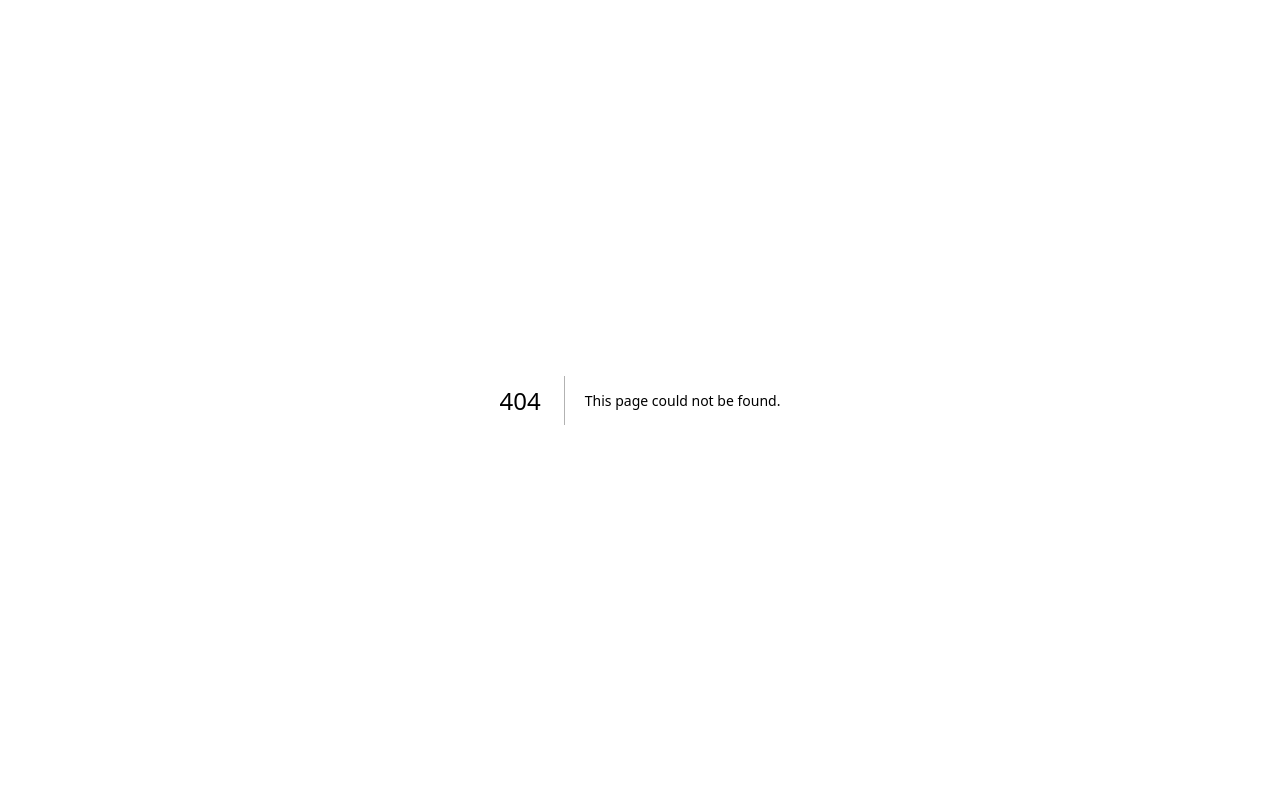
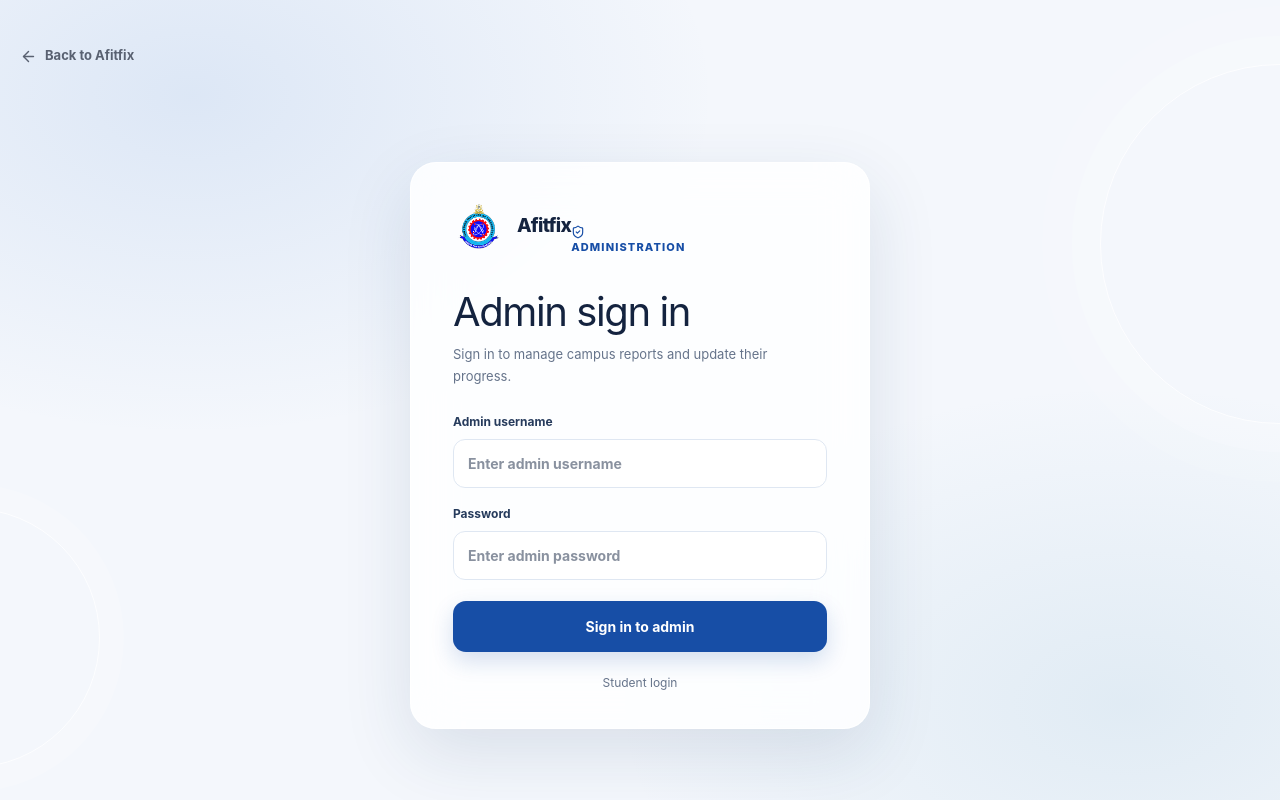
Before and after one commit to fawazfff/Afitfix, a Next.js app: page /admin/login in a window 1280 px wide. Before the commit this address had no page. Built offline with nearby package versions, Linux system fonts and the light colour scheme.

Commit message:
Add dedicated admin login page

```diff
--- /dev/null
+++ b/src/app/admin/login/page.tsx
@@ -0,0 +1,63 @@
+"use client";
+
+import { FormEvent, useState } from "react";
+import Link from "next/link";
+import { useRouter, useSearchParams } from "next/navigation";
+import { ArrowLeft, LoaderCircle, ShieldCheck } from "lucide-react";
+
+export default function AdminLoginPage() {
+  const router = useRouter();
+  const searchParams = useSearchParams();
+  const [username, setUsername] = useState("");
+  const [password, setPassword] = useState("");
+  const [busy, setBusy] = useState(false);
+  const [message, setMessage] = useState("");
+
+  async function submit(event: FormEvent<HTMLFormElement>) {
+    event.preventDefault();
+    setBusy(true);
+    setMessage("");
+    try {
+      const response = await fetch("/api/admin/login", {
+        method: "POST",
+        headers: { "Content-Type": "application/json" },
+        body: JSON.stringify({ username, password }),
+      });
+      const result = await response.json();
+      if (!response.ok) throw new Error(result.error || "Unable to sign in.");
+      const next = searchParams.get("next");
+      router.replace(next?.startsWith("/admin") ? next : "/admin");
+      router.refresh();
+    } catch (error) {
+      setMessage(error instanceof Error ? error.message : "Unable to sign in. Please try again.");
+    } finally {
+      setBusy(false);
+    }
+  }
+
+  return (
+    <main className="auth-shell">
+      <Link href="/" className="auth-back"><ArrowLeft size={17} /> Back to Afitfix</Link>
+      <section className="auth-card">
+        <div className="brand auth-brand"><span className="brand-mark"><img src="/afit-crest.png" alt="" /></span>Afitfix</div>
+        <span className="eyebrow"><ShieldCheck size={14} /> Administration</span>
+        <h1>Admin sign in</h1>
+        <p className="auth-copy">Sign in to manage campus reports and update their progress.</p>
+        <form className="auth-form" onSubmit={submit}>
+          <label>Admin username
+            <input required autoComplete="username" value={username} onChange={event => setUsername(event.target.value)} placeholder="Enter admin username" />
+          </label>
+          <label>Password
+            <input required type="password" autoComplete="current-password" value={password} onChange={event => setPassword(event.target.value)} placeholder="Enter admin password" />
+          </label>
+          {message && <p className="form-notice" role="alert">{message}</p>}
+          <button className="primary-button auth-submit" disabled={busy}>
+            {busy && <LoaderCircle className="spin" size={17} />}
+            {busy ? "Signing in…" : "Sign in to admin"}
+          </button>
+        </form>
+        <p className="auth-switch"><Link href="/login">Student login</Link></p>
+      </section>
+    </main>
+  );
+}
```
